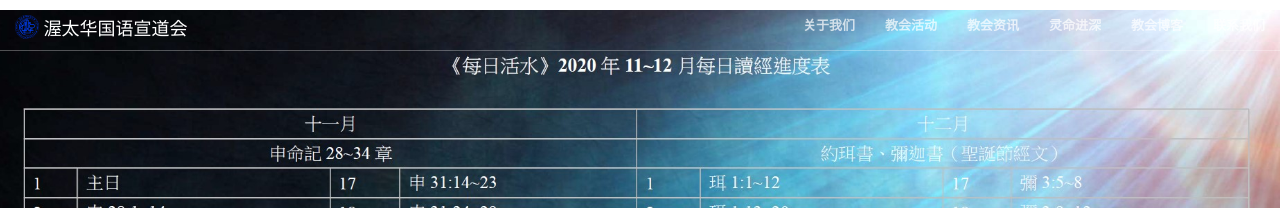
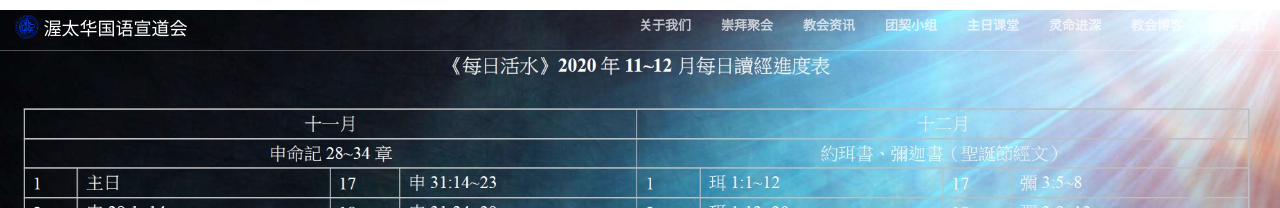
Before and after one commit to JonasYow/ottawaomac, a Jekyll site: the page built from index.html, in a window 1280 px wide. Shown: the top 208 px of the page. Built offline with Jekyll 4.4.1, drawn with Linux system fonts in a browser that asks for light colours; grey boxes are pictures that could not be loaded.

Commit message:
Update nav.html
- added new sections
- updated the suday service section with new name

```diff
--- a/_includes/nav.html
+++ b/_includes/nav.html
@@ -21,10 +21,16 @@
                     <a class="page-scroll" href="{{ site.url }}#about">关于我们</a>
                 </li>
                 <li>
-                    <a class="page-scroll" href="{{ site.url }}#events">教会活动</a>
+                    <a class="page-scroll" href="{{ site.url }}#events">崇拜聚会</a>
                 </li>
                 <li>
                     <a class="page-scroll" href="{{ site.url }}#infomation">教会资讯</a>
+                </li>
+                <li>
+                    <a class="page-scroll" href="{{ site.url }}#infomation">团契小组</a>
+                </li>
+                <li>
+                    <a class="page-scroll" href="{{ site.url }}#infomation">主日课堂</a>
                 </li>
                 <li>
                         <a class="page-scroll" href="{{ site.url }}#study">灵命进深</a>
```
